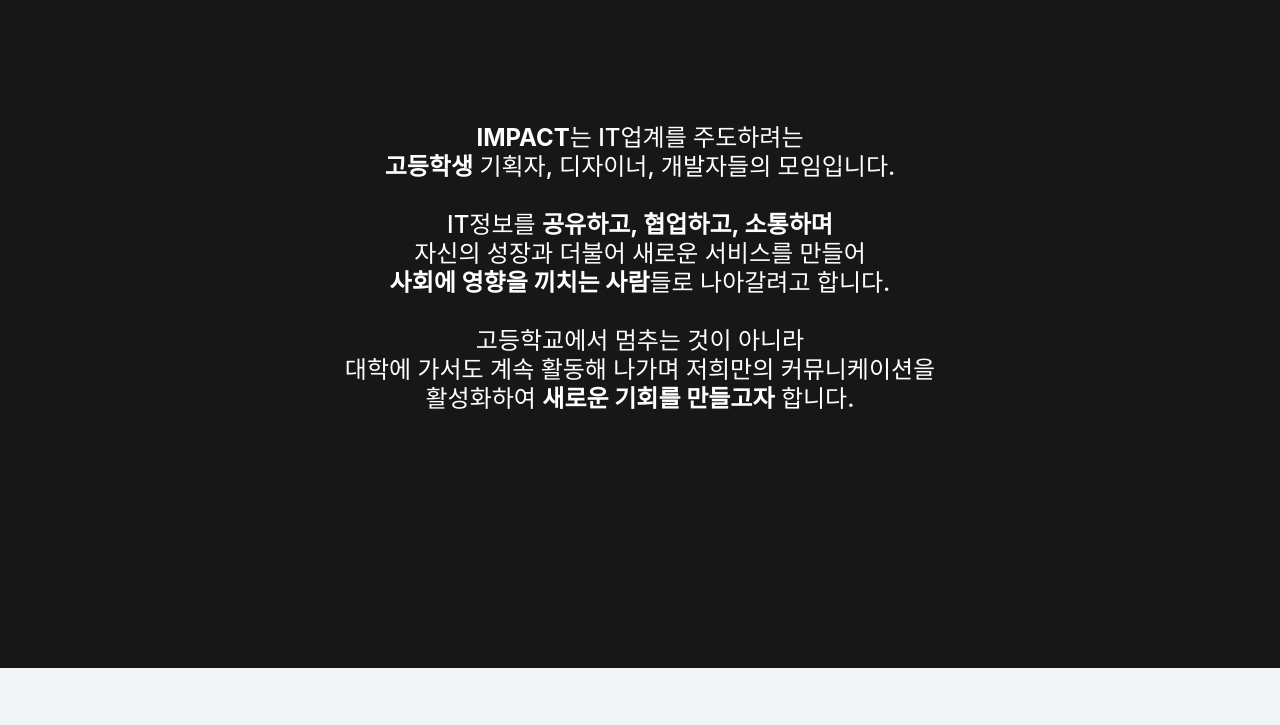
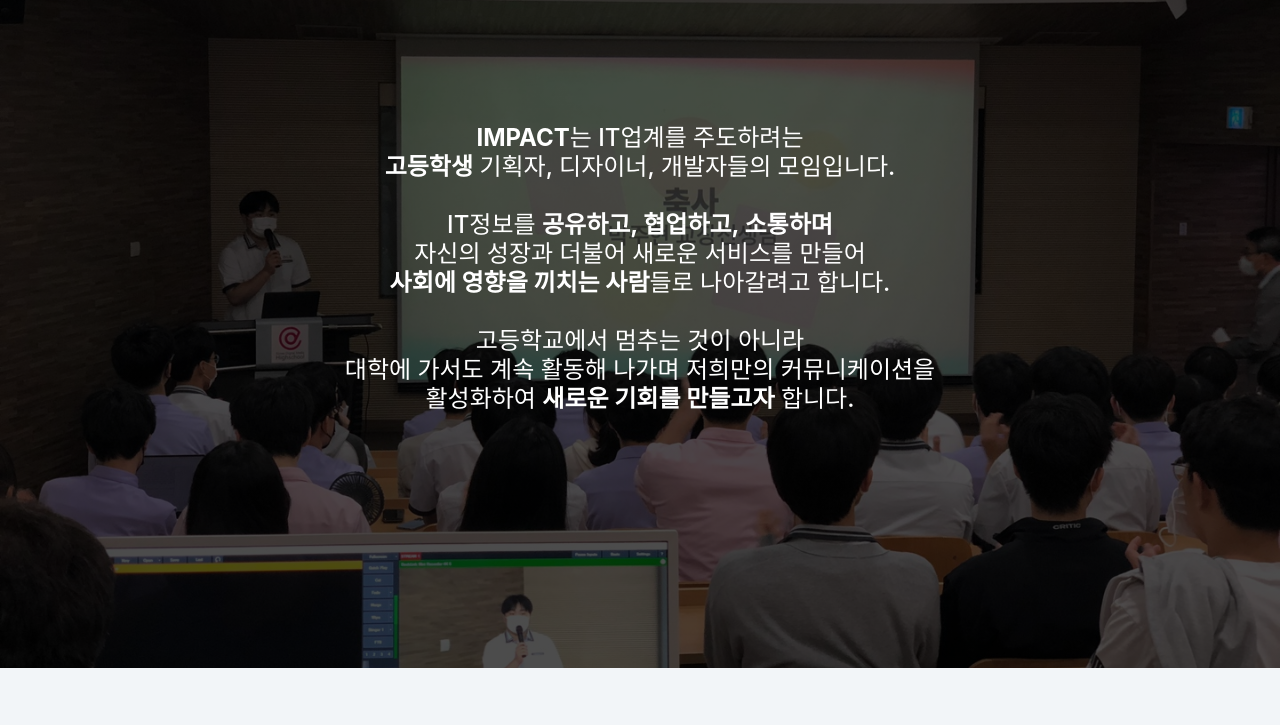
Before and after one commit to IMPACT-ORG/IMPACT-website, a plain HTML site: page html/about.html in a window 1280 px wide. Shown: the part 132-857 px from the top of the page. Drawn offline with nearby package versions, Linux system fonts and the light colour scheme; the site is published under a folder, as on GitHub Pages, so addresses that start at the root find nothing; a web font is replaced by a local one.

Commit message:
edit : css_img_url

```diff
--- a/css/about.css
+++ b/css/about.css
@@ -13,7 +13,7 @@ html {
   width: 100%;
   height: 100%;
   background-image: linear-gradient(rgba(0, 0, 0, 0.7), rgba(0, 0, 0, 0.7)),
-    url(/IMPACT-website/img/자훈.jpg);
+    url(../img/자훈.jpg);
   background-size: cover;
   background-repeat: no-repeat;
   background-position: 35%;
--- a/css/contact.css
+++ b/css/contact.css
@@ -13,7 +13,7 @@ html {
   width: 100%;
   height: 100%;
   background-image: linear-gradient(rgba(0, 0, 0, 0.6), rgba(0, 0, 0, 0.6)),
-    url(/IMPACT-website/img/은채.png);
+    url(../img/은채.png);
   background-size: cover;
   background-repeat: no-repeat;
   overflow: hidden;
--- a/css/member.css
+++ b/css/member.css
@@ -13,7 +13,7 @@ html {
   width: 100%;
   height: 100%;
   background-image: linear-gradient(rgba(0, 0, 0, 0.5), rgba(0, 0, 0, 0.5)),
-    url(/IMPACT-website/img/임팩트초기멤버.png);
+    url(../img/임팩트초기멤버.png);
   background-size: cover;
   background-repeat: no-repeat;
 }
--- a/css/project.css
+++ b/css/project.css
@@ -13,7 +13,7 @@ html {
   width: 100%;
   height: 100%;
   background-image: linear-gradient(rgba(0, 0, 0, 0.7), rgba(0, 0, 0, 0.7)),
-    url(/IMPACT-website/img/창업놀이터.png);
+    url(../img/창업놀이터.png);
   background-size: cover;
   background-repeat: no-repeat;
 }
```
